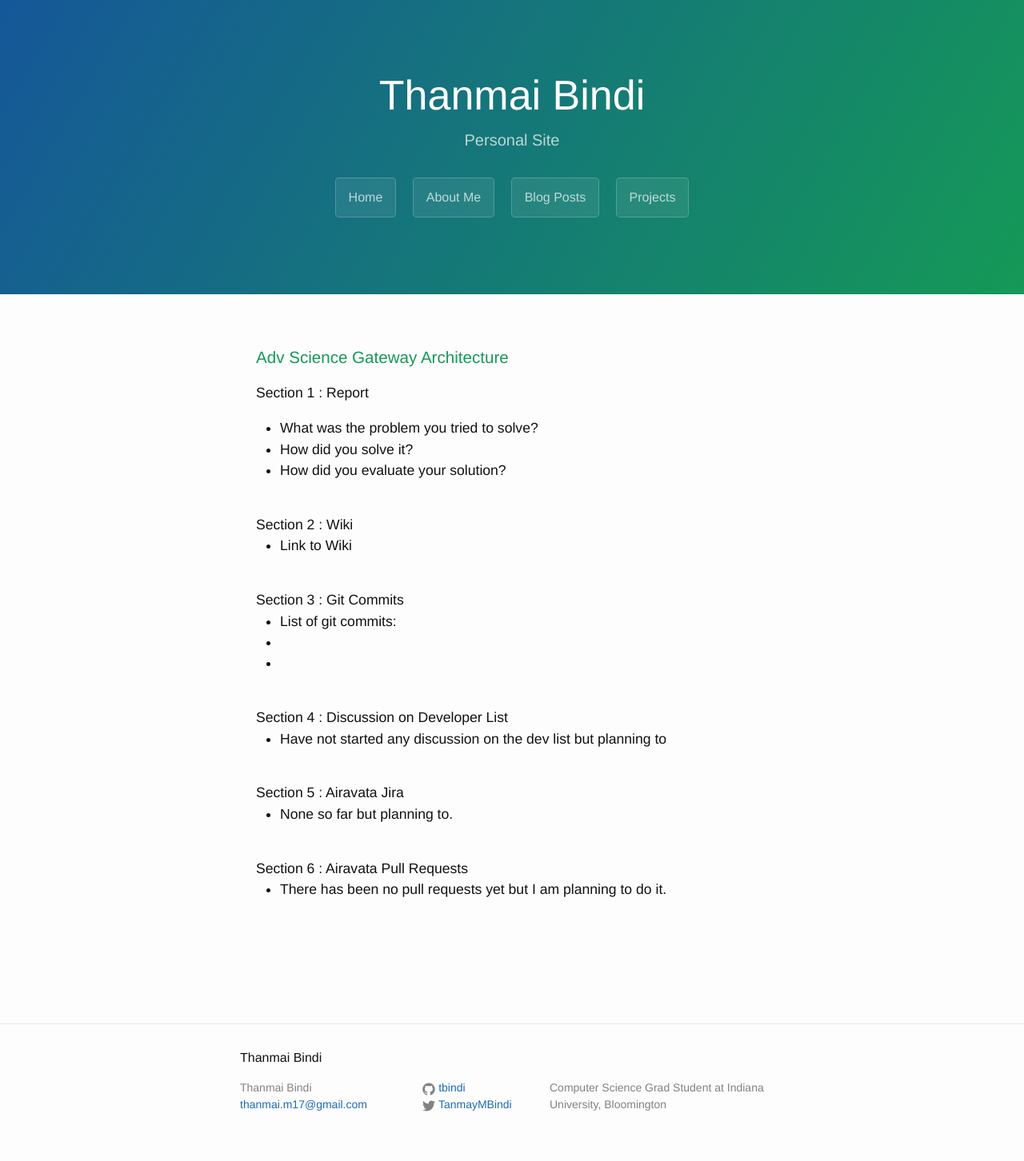
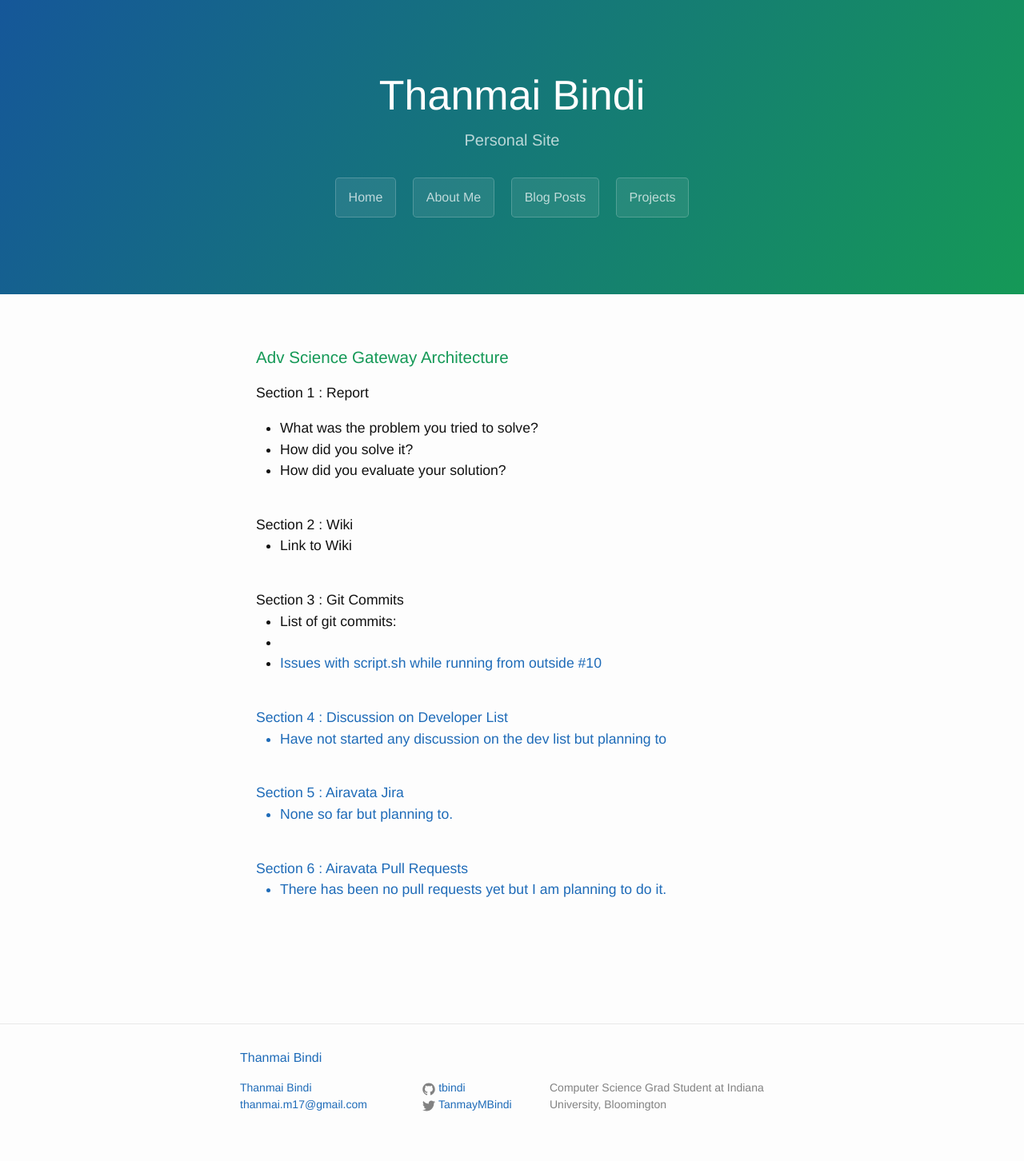
Before and after one commit to tbindi/tbindi.github.com, a Jekyll site: the page built from project.html, in a window 1280 px wide. Shown: the whole page at 80% size. Built offline with Jekyll 4.4.1, drawn with Linux system fonts in a browser that asks for light colours.

Commit message:
Update project.html

```diff
--- a/project.html
+++ b/project.html
@@ -19,7 +19,7 @@
 	  Section 3 : Git Commits
       <ul>
   		  <li>List of git commits:<li>
-	      	<li></li>
+	      	<li><a href="https://github.com/airavata-courses/spring17-laravel-portal/issues/10">Issues with script.sh while running from outside #10</li>
       </ul><br>
 	  Section 4 : Discussion on Developer List
       <ul>
```
